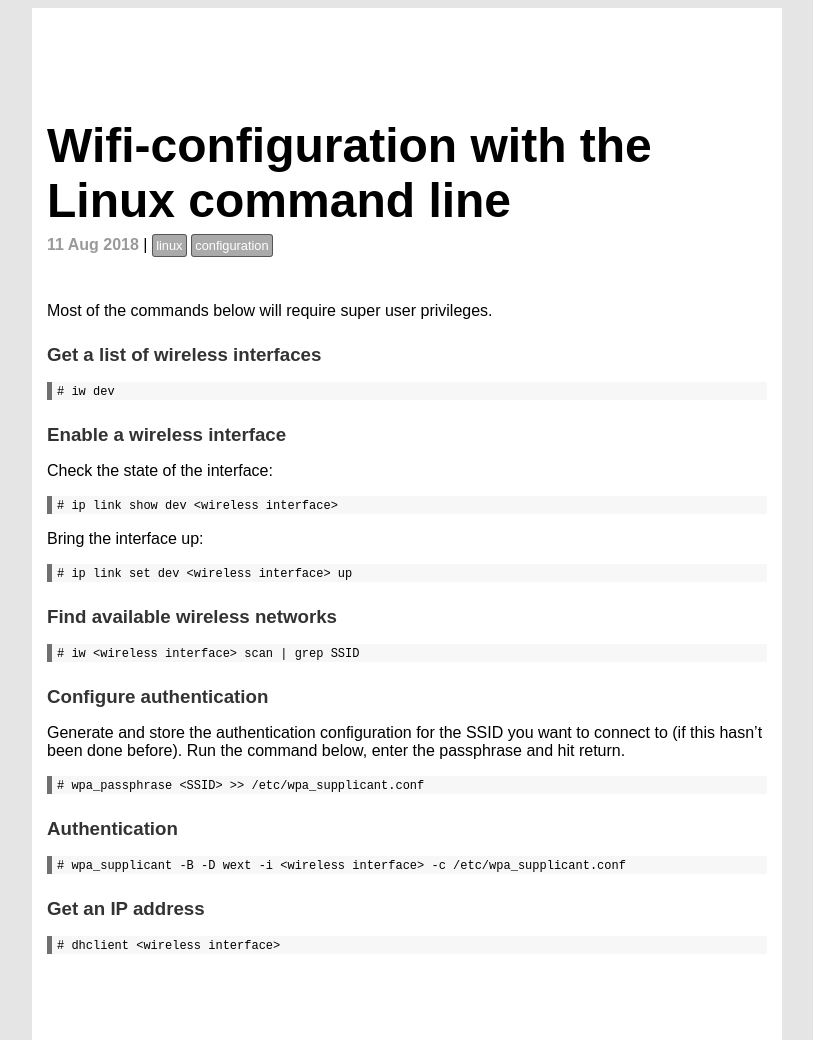
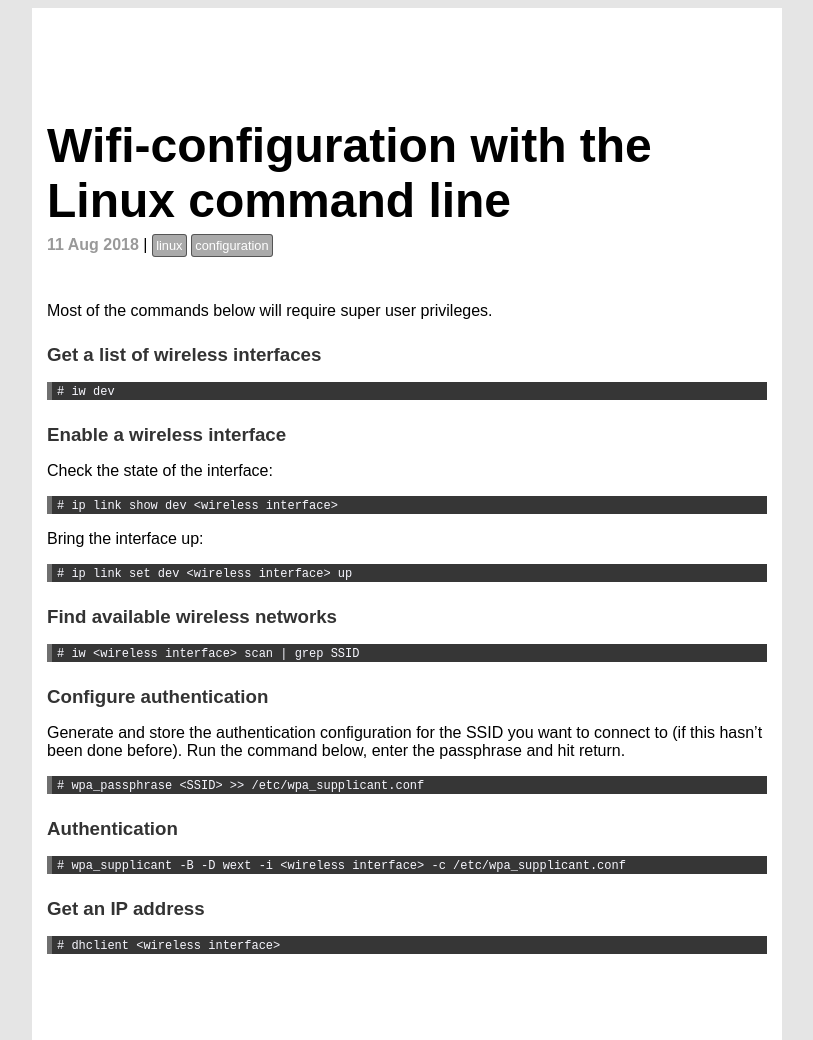
Before and after one commit to execas/execas.github.io, a Jekyll site: the page built from _posts/2018-08-11-wifi-configuration-with-the-linux-command-line.md, in a window 1280 px wide. Shown: the whole page, without its empty margins (233-1046 px from the left). Built offline with Jekyll 4.4.1, drawn with Linux system fonts in a browser that asks for light colours.

Commit message:
Update execas.css

```diff
--- a/css/execas.css
+++ b/css/execas.css
@@ -23,17 +23,18 @@ img {
 }
 
 pre {
-     background-color: #f7f7f7;
+     background-color: #363636;
      padding-left: 5px;
      padding-bottom; 3px;
      border-left: 5px solid #707070;
      white-space: pre;
+     color:#f8f8ff;
      overflow: auto;
 }
 pre code {
      font-size:12px;
      border-style: none;
-     background-color: #f7f7f7;
+     background-color: #363636;
 }
 code {
      background-color: #fefefe;
```
